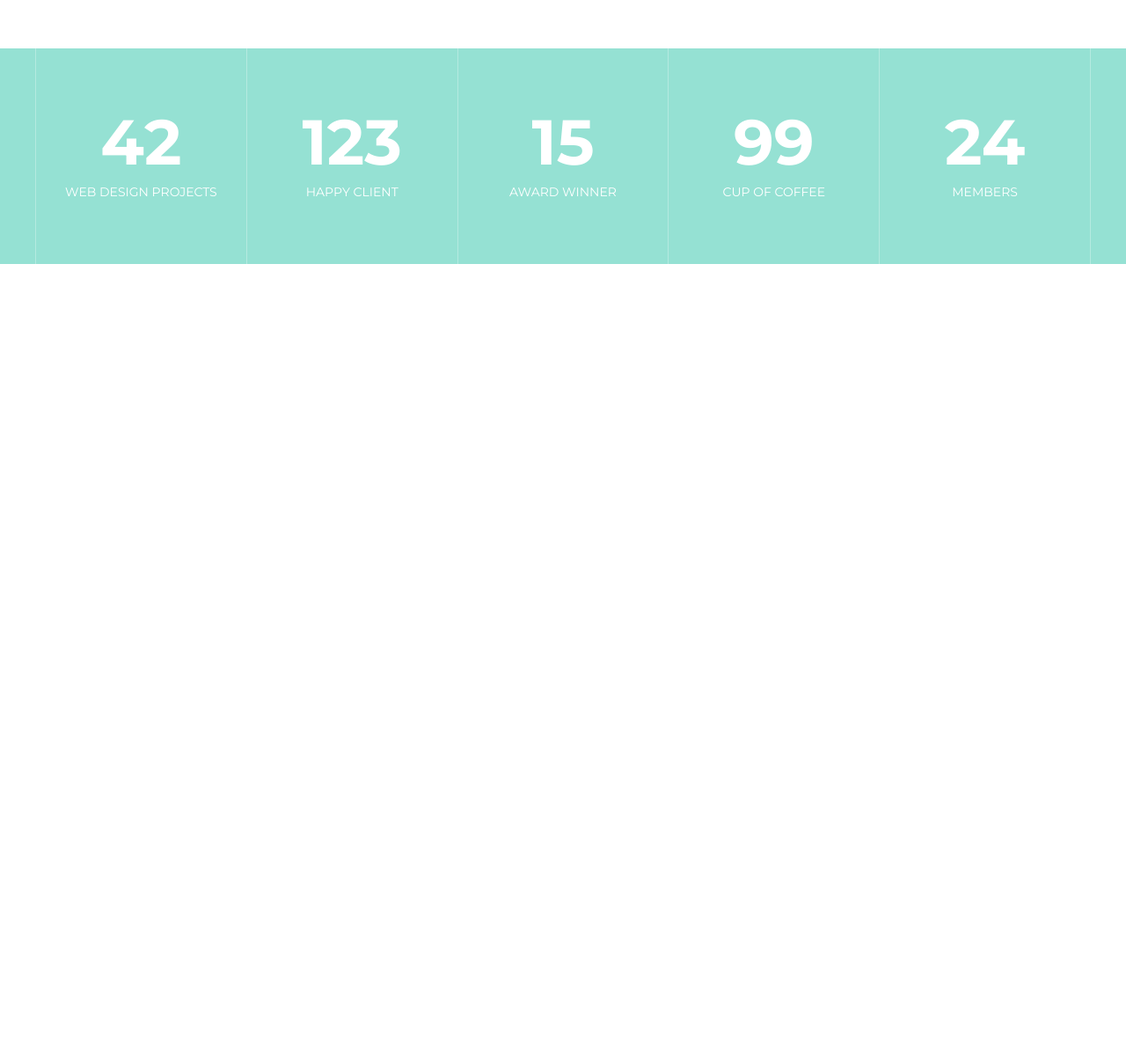
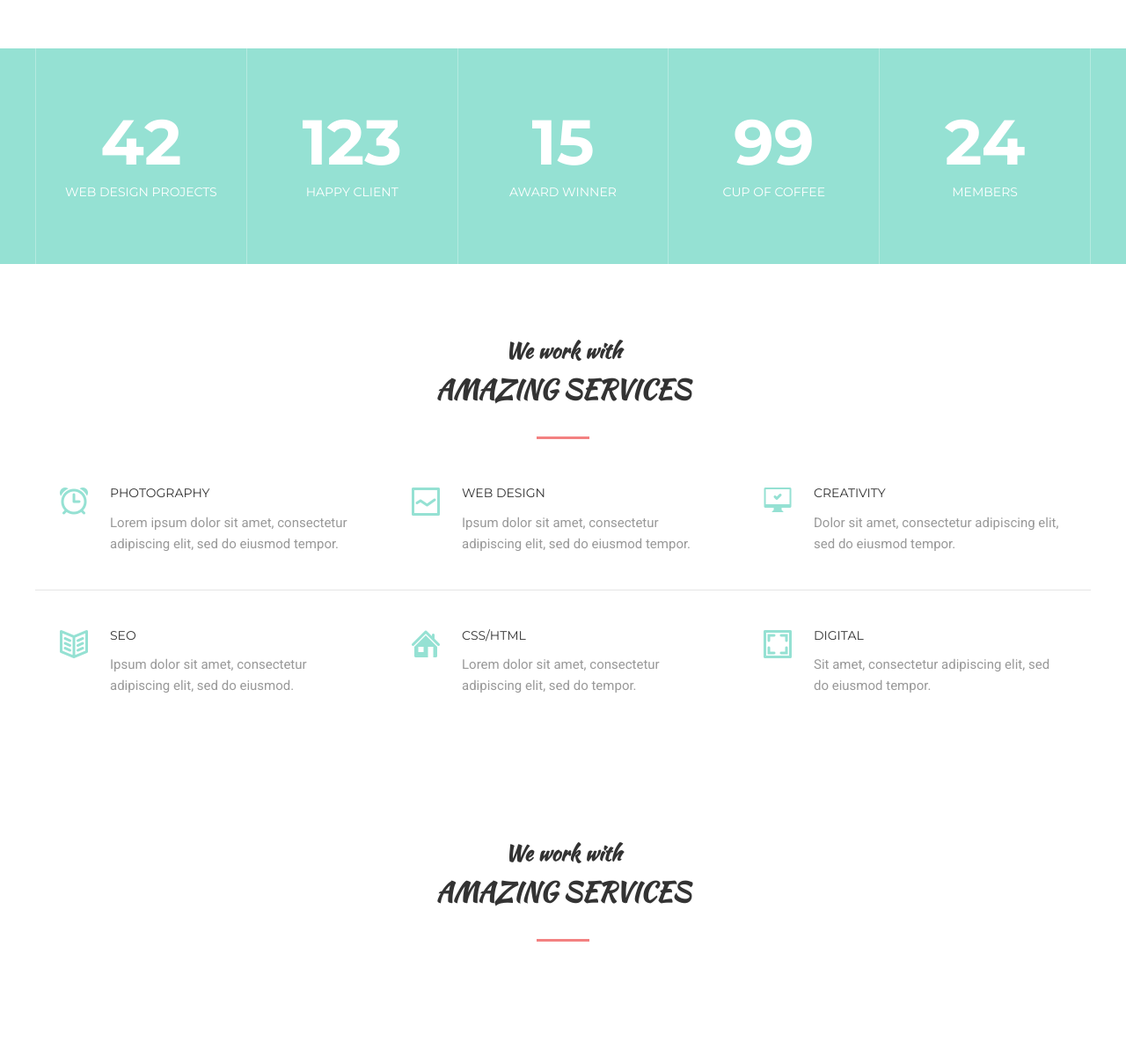
Before and after one commit to avsinitsina/mogo, a plain HTML site: page index.html in a window 1280 px wide. Shown: the part 1432-2632 px from the top of the page at 88% size. Before the commit the page ends 1732 px from the top, so only its background shows below. Drawn offline with Linux system fonts and the light colour scheme.

Commit message:
Addition of services section

```diff
--- a/assets/css/style.css
+++ b/assets/css/style.css
@@ -14,6 +14,14 @@ body {
 
 h1, h2, h3, h4, h5, h6{
     margin: 0;
+}
+hr{
+    display: block;
+    width: 100%;
+    height: 1px;
+    border: 0;
+    background-color: #e5e5e5;
+    margin: 40px 0;
 }
 
 /*Container*/
@@ -194,7 +202,7 @@ header{
 .section__header{
     width: 100%;
     max-width: 950px;
-    margin: 0 auto 40px;
+    margin: 0 auto 50px;
     text-align: center;
 }
 .section__suptitle{
@@ -314,3 +322,33 @@ header{
     font-size: 14px;
     text-transform: uppercase;
 }
+
+/* Services */
+.services{
+    display: flex;
+}
+.services__item{
+    flex: 1 1 0;
+    padding-left: 85px;
+    padding-right: 35px;
+    position: relative;
+}
+.services__title{
+    font-size: 14px;
+    text-transform: uppercase;
+    color: #333;
+    margin-bottom: 10px;
+}
+.services__text{
+    font-family: 'Roboto';
+    font-size: 15px;
+    color: #999;
+    line-height: 1.6;
+    font-weight: 400;
+}
+.services__icon {
+    position: absolute;
+    top: 5px;
+    left: 28px;
+    z-index: 1;
+}
--- a/index.html
+++ b/index.html
@@ -116,6 +116,66 @@
 
             </div>
         </div>
+        <section class="section">
+            <div class="container">
+                <div class="section__header">
+                    <h3 class="section__suptitle">We work with</h3>
+                    <h2 class="section__title">Amazing Services</h2>
+                </div>
+
+                <div class="services">
+                    <div class="services__item">
+                        <img class="services__icon" src="assets/images/services/service-1.png" alt="">
+                        <div class="services__title">Photography</div>
+                        <div class="services__text">Lorem ipsum dolor sit amet, consectetur adipiscing elit, sed do
+                            eiusmod tempor.</div>
+                    </div>
+                    <div class="services__item">
+                        <img class="services__icon" src="assets/images/services/service-2.png" alt="">
+                        <div class="services__title">Web Design</div>
+                        <div class="services__text">Ipsum dolor sit amet, consectetur adipiscing elit, sed do eiusmod
+                            tempor.</div>
+                    </div>
+                    <div class="services__item">
+                        <img class="services__icon" src="assets/images/services/service-3.png" alt="">
+                        <div class="services__title">Creativity</div>
+                        <div class="services__text">Dolor sit amet, consectetur adipiscing elit, sed do eiusmod tempor.
+                        </div>
+                    </div>
+                </div>
+                <hr>
+                <div class="services">
+                    <div class="services__item">
+                        <img class="services__icon" src="assets/images/services/service-4.png" alt="">
+                        <div class="services__title">seo</div>
+                        <div class="services__text">Ipsum dolor sit amet, consectetur adipiscing elit, sed do eiusmod.
+                        </div>
+                    </div>
+                    <div class="services__item">
+                        <img class="services__icon" src="assets/images/services/service-5.png" alt="">
+                        <div class="services__title">Css/Html</div>
+                        <div class="services__text">Lorem dolor sit amet, consectetur adipiscing elit, sed do tempor.
+                        </div>
+                    </div>
+                    <div class="services__item">
+                        <img class="services__icon" src="assets/images/services/service-6.png" alt="">
+                        <div class="services__title">digital</div>
+                        <div class="services__text">Sit amet, consectetur adipiscing elit, sed do eiusmod tempor.</div>
+                    </div>
+                </div>
+
+            </div>
+            <!--/.container-->
+        </section>
+
+        <section class="section">
+            <div class="container">
+                <div class="section__header">
+                    <h3 class="section__suptitle">We work with</h3>
+                    <h2 class="section__title">Amazing Services</h2>
+                </div>
+            </div>
+        </section>
     </body>
 
     </html>
```
Also changed, not shown: assets/images/services/service-1.png (added), assets/images/services/service-2.png (added), assets/images/services/service-3.png (added), assets/images/services/service-4.png (added), assets/images/services/service-5.png (added), assets/images/services/service-6.png (added).
